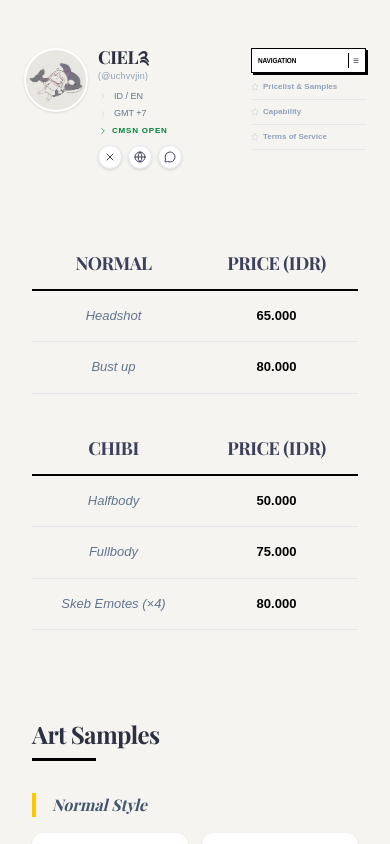
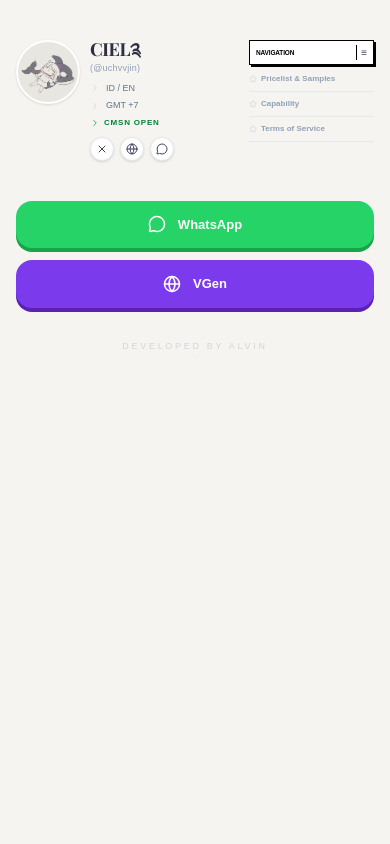
Before and after one commit to alvinsuryasaputra/Adel, a Next.js app: page / in a window 390 px wide. Shown: the top 844 px of the page. Built offline with nearby package versions, Linux system fonts and the light colour scheme; a web font is replaced by a local one.

Commit message:
fix: optimasi ukuran elemen horizontal dan cegah overflow

```diff
--- a/src/app/page.tsx
+++ b/src/app/page.tsx
@@ -1,10 +1,23 @@
 'use client';
+import { useState } from 'react';
 import Image from 'next/image';
 import { MessageCircle, Globe, X, ChevronRight, Star } from 'lucide-react';
 
 export default function Home() {
+  // State untuk melacak menu apa yang sedang aktif (home = tidak ada yang terbuka)
+  const [activeView, setActiveView] = useState('home');
+
+  // Fungsi untuk mengganti tampilan
+  const toggleView = (view: string) => {
+    if (activeView === view) {
+      setActiveView('home'); // Tutup jika diklik lagi
+    } else {
+      setActiveView(view); // Buka menu yang diklik
+    }
+  };
+
   return (
-    <main className="min-h-screen bg-[#f5f4f0] text-[#3d405b] font-sans flex justify-center py-12 px-6">
+    <main className="min-h-screen bg-[#f5f4f0] text-[#3d405b] font-sans flex justify-center py-10 md:py-12 px-4 md:px-6">
 
       <style jsx global>{`
         @import url('https://fonts.googleapis.com/css2?family=Playfair+Display:ital,wght@0,700;1,400&display=swap');
@@ -13,30 +26,27 @@
           font-family: 'Playfair Display', serif;
         }
 
-        @keyframes sectionHighlight {
-          0% {
-            background-color: rgba(253, 224, 71, 0.4);
-            transform: scale(1.01);
-            box-shadow: 0 0 20px rgba(253, 224, 71, 0.2);
+        /* Animasi Transisi ala Aplikasi (Swipe Kiri) */
+        @keyframes fadeInSlide {
+          from {
+            opacity: 0;
+            transform: translateX(15px);
           }
-          100% {
-            background-color: transparent;
-            transform: scale(1);
-            box-shadow: none;
+          to {
+            opacity: 1;
+            transform: translateX(0);
           }
         }
-        section:target {
-          animation: sectionHighlight 2s ease-out;
-          border-radius: 14px;
+        .animate-view {
+          animation: fadeInSlide 0.4s ease-out forwards;
         }
 
-        .nav-link:hover .nav-star { color: #1a1a1a; }
-        .nav-link:hover { color: #1a1a1a; padding-left: 4px; }
+        .nav-button:hover .nav-star { color: #1a1a1a; }
       `}</style>
 
-      <div className="max-w-3xl w-full flex flex-col gap-[72px]">
+      <div className="max-w-3xl w-full flex flex-col gap-8 md:gap-10">
 
-       {/* ── SECTION 1: HERO (Perbaikan Presisi Layar HP) ── */}
+        {/* ── SECTION 1: HERO (SELALU MUNCUL) ── */}
         <section className="flex flex-row justify-between items-start gap-2 sm:gap-4 md:gap-8 w-full">
 
           {/* KIRI: Avatar & Bio */}
@@ -84,33 +94,45 @@
             </div>
           </div>
 
-          {/* KANAN: Nav Box */}
-          <div className="w-[115px] sm:w-[140px] md:w-56 flex-shrink-0">
+          {/* KANAN: Nav Box Interaktif */}
+          <div className="w-[125px] sm:w-[140px] md:w-56 flex-shrink-0">
             <div className="border border-black bg-white shadow-[2px_2px_0px_0px_rgba(0,0,0,1)] md:border-2 md:shadow-[3px_3px_0px_0px_rgba(0,0,0,1)] px-1.5 md:px-3 py-1 md:py-2 flex justify-between items-center mb-2 md:mb-3">
               <span className="text-[6.5px] sm:text-[7px] md:text-[9px] font-black uppercase tracking-tight md:tracking-[0.2em] text-black truncate">Navigation</span>
               <span className="text-[10px] md:text-sm font-bold border-l border-black pl-1 md:pl-2">≡</span>
             </div>
             <ul className="flex flex-col gap-0 text-[8px] sm:text-[9px] md:text-[12px] font-bold">
               {[
-                { href: '#pricelist', label: 'Pricelist & Samples' },
-                { href: '#capability', label: 'Capability' },
-                { href: '#terms', label: 'Terms of Service' },
+                { id: 'pricelist', label: 'Pricelist & Samples' },
+                { id: 'capability', label: 'Capability' },
+                { id: 'terms', label: 'Terms of Service' },
               ].map((item) => (
-                <li key={item.href} className="border-b border-gray-200 pb-1.5 md:pb-2 mb-1.5 md:mb-2">
-                  <a href={item.href}
-                    className="nav-link flex items-center gap-1 md:gap-2 text-slate-400 transition-all duration-150">
-                    <Star size={8} className="nav-star md:w-2.5 md:h-2.5 flex-shrink-0 text-slate-300 transition-colors" />
+                <li key={item.id} className="border-b border-gray-200 pb-1.5 md:pb-2 mb-1.5 md:mb-2">
+                  <button
+                    onClick={() => toggleView(item.id)}
+                    className={`nav-button w-full text-left flex items-center gap-1 md:gap-2 transition-all duration-300 ${
+                      activeView === item.id
+                        ? 'text-black pl-1.5 md:pl-2 border-l-2 border-[#2c3040]'
+                        : 'text-slate-400 hover:text-black hover:pl-1'
+                    }`}
+                  >
+                    <Star size={8} className={`nav-star md:w-2.5 md:h-2.5 flex-shrink-0 transition-colors ${activeView === item.id ? 'text-black' : 'text-slate-300'}`} />
                     <span className="truncate">{item.label}</span>
-                  </a>
+                  </button>
                 </li>
               ))}
             </ul>
           </div>
         </section>
 
-        {/* ── SECTION 2: PRICELIST ── */}
-        <section id="pricelist" className="flex flex-col gap-10 md:gap-14 p-2 md:p-4 transition-all duration-500">
+        {/* ── AREA KONTEN DINAMIS (MUNCUL SESUAI PILIHAN NAVIGASI) ── */}
+        {activeView !== 'home' && (
+          <div className="animate-view flex flex-col gap-8 md:gap-12 pt-4 md:pt-6 border-t-2 border-dashed border-gray-200">
 
+            {/* VIEW 1: PRICELIST & SAMPLES */}
+            {activeView === 'pricelist' && (
+              <div className="flex flex-col gap-10 md:gap-14">
+                {/* Tabel Harga */}
+                <div className="flex flex-col gap-8">
                   {/* Normal */}
                   <table className="w-full border-collapse text-sm">
                     <thead>
@@ -153,13 +175,38 @@
                       ))}
                     </tbody>
                   </table>
-        </section>
+                </div>
 
-        {/* ── SECTION 3: ART SAMPLES ── */}
-        <section id="samples" className="flex flex-col gap-8 p-2 md:p-4 transition-all duration-500">
+                {/* Additional Charges */}
                 <div>
+                  <table className="w-full border-collapse text-sm">
+                    <thead>
+                      <tr className="border-b-2 border-black">
+                        <th className="font-serif-display text-base md:text-[18px] font-bold text-center pb-3 md:pb-4 w-1/2">Additional charges</th>
+                        <th className="font-serif-display text-base md:text-[18px] font-bold text-center pb-3 md:pb-4 w-1/2">Charge (IDR)</th>
+                      </tr>
+                    </thead>
+                    <tbody>
+                      {[
+                        { label: 'Props / Complex Design', charge: '+5k – 25k/ea' },
+                        { label: 'Private Fee', charge: '+75%' },
+                        { label: 'Additional Character', charge: '+100%/ea' },
+                        { label: 'Commercial Use', charge: '+120%' },
+                      ].map((row) => (
+                        <tr key={row.label} className="border-b border-gray-200 text-center">
+                          <td className="py-3 md:py-4 italic text-slate-500 text-[13px] md:text-[14px]">{row.label}</td>
+                          <td className="py-3 md:py-4 font-bold text-black text-[13px] md:text-[14px]">{row.charge}</td>
+                        </tr>
+                      ))}
+                    </tbody>
+                  </table>
+                </div>
+
+                {/* Art Samples */}
+                <div className="flex flex-col gap-8">
+                  <div className="text-center md:text-left">
                     <h2 className="font-serif-display text-2xl md:text-[28px] font-bold text-[#2c3040] tracking-tight">Art Samples</h2>
-            <div className="w-16 h-[3px] bg-black mt-2" />
+                    <div className="w-16 h-[3px] bg-black mt-2 mx-auto md:mx-0" />
                   </div>
 
                   {/* Normal Style */}
@@ -201,35 +248,13 @@
                       ))}
                     </div>
                   </div>
-        </section>
+                </div>
+              </div>
+            )}
 
-        {/* ── SECTION 4: ADDITIONAL CHARGES ── */}
-        <section id="additional" className="p-2 md:p-4 transition-all duration-500">
-          <table className="w-full border-collapse text-sm">
-            <thead>
-              <tr className="border-b-2 border-black">
-                <th className="font-serif-display text-base md:text-[18px] font-bold text-center pb-3 md:pb-4 w-1/2">Additional charges</th>
-                <th className="font-serif-display text-base md:text-[18px] font-bold text-center pb-3 md:pb-4 w-1/2">Charge (IDR)</th>
-              </tr>
-            </thead>
-            <tbody>
-              {[
-                { label: 'Props / Complex Design', charge: '+5k – 25k/ea' },
-                { label: 'Private Fee', charge: '+75%' },
-                { label: 'Additional Character', charge: '+100%/ea' },
-                { label: 'Commercial Use', charge: '+120%' },
-              ].map((row) => (
-                <tr key={row.label} className="border-b border-gray-200 text-center">
-                  <td className="py-3 md:py-4 italic text-slate-500 text-[13px] md:text-[14px]">{row.label}</td>
-                  <td className="py-3 md:py-4 font-bold text-black text-[13px] md:text-[14px]">{row.charge}</td>
-                </tr>
-              ))}
-            </tbody>
-          </table>
-        </section>
-
-        {/* ── SECTION 5: CAPABILITY ── */}
-        <section id="capability" className="p-2 md:p-4 border-t-2 border-gray-200 transition-all duration-500">
+            {/* VIEW 2: CAPABILITY */}
+            {activeView === 'capability' && (
+              <div className="animate-view">
                 <table className="w-full border-collapse text-sm">
                   <thead>
                     <tr className="border-b-2 border-black">
@@ -253,11 +278,13 @@
                     ))}
                   </tbody>
                 </table>
-        </section>
+              </div>
+            )}
 
-        {/* ── SECTION 6: TERMS OF SERVICE ── */}
-        <section id="terms" className="flex flex-col gap-6 p-2 md:p-4 border-t-2 border-gray-200 transition-all duration-500">
-          <h2 className="font-serif-display text-2xl md:text-[28px] font-bold text-[#2c3040] tracking-tight">Terms of Service</h2>
+            {/* VIEW 3: TERMS OF SERVICE */}
+            {activeView === 'terms' && (
+              <div className="animate-view flex flex-col gap-6">
+                <h2 className="font-serif-display text-2xl md:text-[28px] font-bold text-[#2c3040] tracking-tight text-center md:text-left">Terms of Service</h2>
                 <div className="bg-white p-6 md:p-8 border border-gray-200 rounded-2xl shadow-sm">
                   <ul className="flex flex-col gap-4 md:gap-5 text-[13px] md:text-[14px] text-slate-500 leading-relaxed">
                     <li className="flex gap-3 md:gap-4"><span className="font-bold text-black shrink-0">01.</span> First come, first served.</li>
@@ -277,27 +304,42 @@
                     </li>
                   </ul>
                 </div>
-        </section>
+              </div>
+            )}
 
-        {/* ── FOOTER ── */}
-        <section className="flex flex-col items-center gap-6 md:gap-8 pt-8 pb-12 border-t-2 border-gray-200">
+            {/* Tombol Tutup / Kembali Ringan */}
+            <button
+              onClick={() => setActiveView('home')}
+              className="mt-4 mx-auto md:mx-0 w-fit text-[11px] md:text-sm font-bold text-slate-400 hover:text-black uppercase tracking-widest border-b border-transparent hover:border-black transition-all"
+            >
+              Close / Return
+            </button>
+          </div>
+        )}
+
+        {/* ── FOOTER / TOMBOL ORDER (SELALU MUNCUL DI BAWAH) ── */}
+        <section className={`flex flex-col items-center gap-6 md:gap-8 transition-all duration-500 ${activeView === 'home' ? 'pt-2' : 'pt-8 border-t-2 border-gray-200'}`}>
+
+          {/* Sembunyikan teks "Ready to order" jika di mode home biar lebih estetik dan mirip linktree */}
+          {activeView !== 'home' && (
             <div className="text-center flex flex-col items-center gap-2">
               <h3 className="font-serif-display italic text-2xl md:text-[28px] text-[#2c3040]">Ready to order?</h3>
               <p className="text-slate-400 text-[10px] md:text-[11px] uppercase tracking-[0.2em]">Choose your preferred platform</p>
             </div>
+          )}
 
-          <div className="flex flex-col md:flex-row gap-4 w-full max-w-md">
+          <div className="flex flex-col md:flex-row gap-3 md:gap-4 w-full max-w-md">
             <a href="https://wa.me/6282134140287" target="_blank"
-              className="flex-1 flex items-center justify-center gap-3 bg-[#25D366] text-white px-8 py-4 md:py-5 rounded-2xl font-black text-[14px] md:text-[15px] shadow-[0_6px_0_0_#16a34a] hover:brightness-110 hover:-translate-y-0.5 active:translate-y-0 active:shadow-none transition-all">
-              <MessageCircle size={20} className="md:w-[22px] md:h-[22px]" /> WhatsApp
+              className="flex-1 flex items-center justify-center gap-3 bg-[#25D366] text-white px-8 py-3.5 md:py-5 rounded-2xl font-black text-[13px] md:text-[15px] shadow-[0_4px_0_0_#16a34a] md:shadow-[0_6px_0_0_#16a34a] hover:brightness-110 hover:-translate-y-0.5 active:translate-y-0 active:shadow-none transition-all">
+              <MessageCircle size={18} className="md:w-[22px] md:h-[22px]" /> WhatsApp
             </a>
             <a href="https://vgen.co/uchuujin" target="_blank"
-              className="flex-1 flex items-center justify-center gap-3 bg-[#7C3AED] text-white px-8 py-4 md:py-5 rounded-2xl font-black text-[14px] md:text-[15px] shadow-[0_6px_0_0_#5b21b6] hover:brightness-110 hover:-translate-y-0.5 active:translate-y-0 active:shadow-none transition-all">
-              <Globe size={20} className="md:w-[22px] md:h-[22px]" /> VGen
+              className="flex-1 flex items-center justify-center gap-3 bg-[#7C3AED] text-white px-8 py-3.5 md:py-5 rounded-2xl font-black text-[13px] md:text-[15px] shadow-[0_4px_0_0_#5b21b6] md:shadow-[0_6px_0_0_#5b21b6] hover:brightness-110 hover:-translate-y-0.5 active:translate-y-0 active:shadow-none transition-all">
+              <Globe size={18} className="md:w-[22px] md:h-[22px]" /> VGen
             </a>
           </div>
 
-          <p className="text-[9px] md:text-[10px] text-gray-300 font-mono uppercase tracking-[0.3em] text-center leading-loose mt-4">
+          <p className="text-[9px] md:text-[10px] text-gray-300 font-mono uppercase tracking-[0.3em] text-center mt-2 md:mt-4">
             Developed by Alvin<br />
             <span className="opacity-40">♡</span>
           </p>
```
Lines whose indentation alone changed are shown as unchanged.
